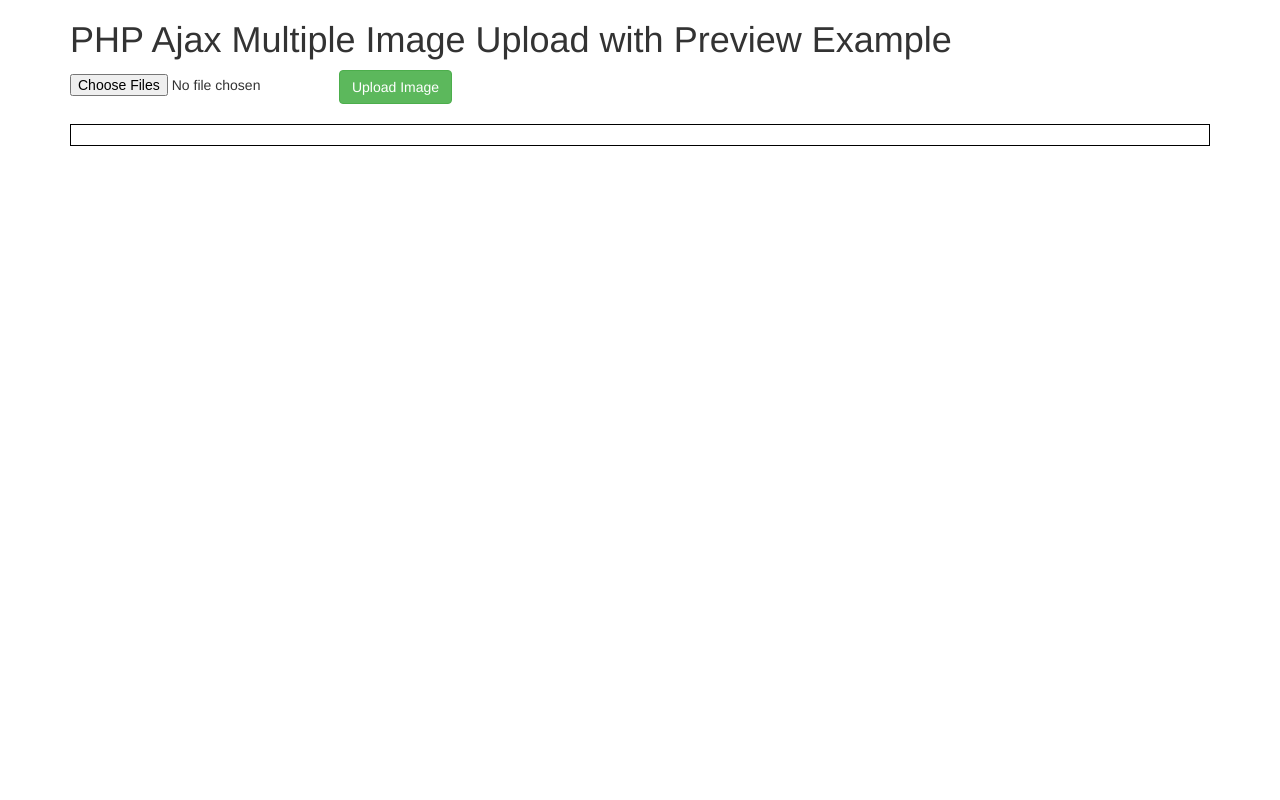
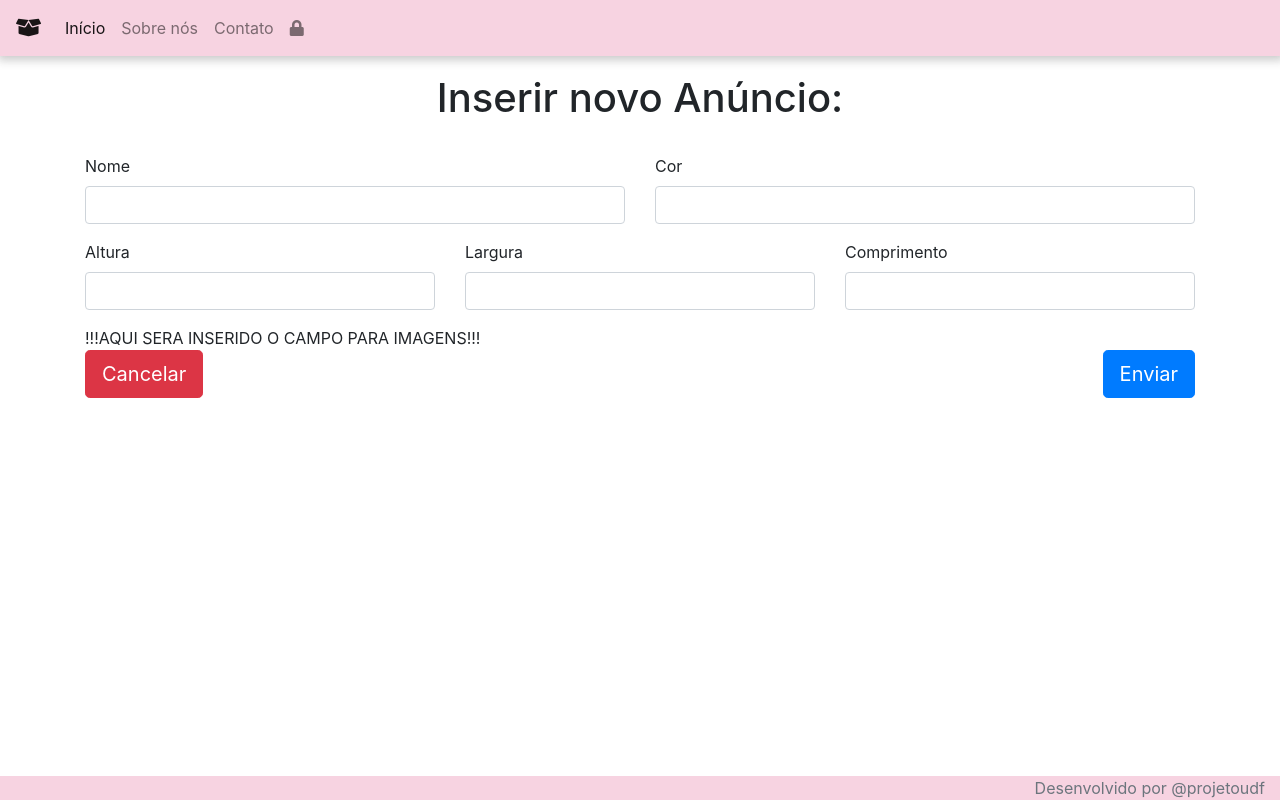
Before and after one commit to projetoudf/interdisciplinarII, a PHP site: page /produto/incluirProduto.php in a window 1280 px wide. Run offline with PHP 8.4, Linux system fonts and the light colour scheme; some libraries are stand-ins or nearby versions.

Commit message:
parte de incluir produto atualizada

```diff
--- a/base.php
+++ b/base.php
@@ -9,7 +9,7 @@
     <link rel="stylesheet" href="https://stackpath.bootstrapcdn.com/bootstrap/4.3.1/css/bootstrap.min.css" integrity="sha384-ggOyR0iXCbMQv3Xipma34MD+dH/1fQ784/j6cY/iJTQUOhcWr7x9JvoRxT2MZw1T" crossorigin="anonymous">
 
     <!-- CSS CUSTOM -->
-    <link rel="stylesheet" href="css/estilo.css">
+    <link rel="stylesheet" href="/css/estilo.css">
 
     <!-- Icones -->
     <link rel="stylesheet" href="https://use.fontawesome.com/releases/v5.7.2/css/all.css" integrity="sha384-fnmOCqbTlWIlj8LyTjo7mOUStjsKC4pOpQbqyi7RrhN7udi9RwhKkMHpvLbHG9Sr" crossorigin="anonymous">
@@ -17,14 +17,14 @@
     <title>Pingo de Amor</title>
   </head>
   <body>
-      <?php include "menu.php";
+      <?php include "/menu.php";
       ?>
 
         <h4>Este é o arquivo base. Ele já contêm o bootstrap, jquery, popper do bootstrap 4.0 e um menu. Utilize como base para novas páginas.</h4>
 
 
 
-        <?php include "footer.php";
+        <?php include "/footer.php";
       ?>
     <!-- Optional JavaScript -->
     <!-- jQuery first, then Popper.js, then Bootstrap JS -->
--- a/produto/incluirProduto.php
+++ b/produto/incluirProduto.php
@@ -1,69 +1,80 @@
-<!DOCTYPE html>
-<html>
+<!doctype html>
+<html lang="en">
+
 <head>
-  <title>PHP Ajax Multiple Image Upload with Preview Example</title>
-  <link href="https://maxcdn.bootstrapcdn.com/bootstrap/3.3.6/css/bootstrap.min.css" rel="stylesheet">
-  <script src="//ajax.googleapis.com/ajax/libs/jquery/1.12.4/jquery.min.js"></script>
-  <script src="https://cdnjs.cloudflare.com/ajax/libs/jquery.form/4.2.2/jquery.form.min.js"></script>
+    <!-- Required meta tags -->
+    <meta charset="utf-8">
+    <meta name="viewport" content="width=device-width, initial-scale=1, shrink-to-fit=no">
 
+    <!-- Bootstrap CSS -->
+    <link rel="stylesheet" href="https://stackpath.bootstrapcdn.com/bootstrap/4.3.1/css/bootstrap.min.css"
+        integrity="sha384-ggOyR0iXCbMQv3Xipma34MD+dH/1fQ784/j6cY/iJTQUOhcWr7x9JvoRxT2MZw1T" crossorigin="anonymous">
 
-  <style type="text/css">
-    input[type=file]{
-      display: inline;
-    }
-    #image_preview{
-      border: 1px solid black;
-      padding: 10px;
-    }
-    #image_preview img{
-      width: 200px;
-      padding: 5px;
-    }
-  </style>
+    <!-- CSS CUSTOM -->
+    <link rel="stylesheet" href="../css/estilo.css">
 
+    <!-- Icones -->
+    <link rel="stylesheet" href="https://use.fontawesome.com/releases/v5.7.2/css/all.css"
+        integrity="sha384-fnmOCqbTlWIlj8LyTjo7mOUStjsKC4pOpQbqyi7RrhN7udi9RwhKkMHpvLbHG9Sr" crossorigin="anonymous">
+    <link href="https://fonts.googleapis.com/icon?family=Material+Icons" rel="stylesheet">
+    <title>Pingo de Amor</title>
+</head>
 
-</head>
 <body>
+    <?php include "../menu.php";
+      ?>
+    <br>
+    <form action="enviarMensagem.php" method="POST">
+        <h1 class="text-center">Inserir novo Anúncio:</h1><br>
+        <div class="container">
+            <div class="row">
+                <div class="form-group col-6">
+                    <label>Nome</label>
+                    <input type="text" name="Nome_Produto" class="form-control" required>
+                </div>
+                <div class="form-group col-6">
+                    <label>Cor</label>
+                    <input type="text" name="Cor" class="form-control" required>
+                </div>
+            </div>
+            <div class="row">
+                <div class="form-group col-4">
+                    <label>Altura</label>
+                    <input type="email" name="Altura" class="form-control" required>
+                </div>
+                <div class="form-group col-4">
+                    <label>Largura</label>
+                    <input type="text" name="Largura" class="form-control" required>
+                </div>
+                <div class="form-group col-4">
+                    <label>Comprimento</label>
+                    <input type="text" name="Comprimento" class="form-control" required>
+                </div>
+            </div>
+            !!!AQUI SERA INSERIDO O CAMPO PARA IMAGENS!!!
+    <div>
+            <div class="form-group">
+            <button type="submit" class="btn btn-lg btn-danger ml-auto">Cancelar</button>
 
+                <button type="submit" class="btn btn-lg btn-primary float-right">Enviar</button>
 
-<div class="container">
-  <h1>PHP Ajax Multiple Image Upload with Preview Example</h1>
-  <form action="uploadFile.php" method="post" enctype="multipart/form-data">
-      <input type="file" id="uploadFile" name="uploadFile[]" multiple/>
-      <input type="submit" class="btn btn-success" name='submitImage' value="Upload Image"/>
+            </div>
     </form>
 
 
-  <br/>
-  <div id="image_preview"></div>
-</div>
-
-
+    <?php include "../footer.php";
+      ?>
+    <!-- Optional JavaScript -->
+    <!-- jQuery first, then Popper.js, then Bootstrap JS -->
+    <script src="https://code.jquery.com/jquery-3.3.1.slim.min.js"
+        integrity="sha384-q8i/X+965DzO0rT7abK41JStQIAqVgRVzpbzo5smXKp4YfRvH+8abtTE1Pi6jizo" crossorigin="anonymous">
+    </script>
+    <script src="https://cdnjs.cloudflare.com/ajax/libs/popper.js/1.14.7/umd/popper.min.js"
+        integrity="sha384-UO2eT0CpHqdSJQ6hJty5KVphtPhzWj9WO1clHTMGa3JDZwrnQq4sF86dIHNDz0W1" crossorigin="anonymous">
+    </script>
+    <script src="https://stackpath.bootstrapcdn.com/bootstrap/4.3.1/js/bootstrap.min.js"
+        integrity="sha384-JjSmVgyd0p3pXB1rRibZUAYoIIy6OrQ6VrjIEaFf/nJGzIxFDsf4x0xIM+B07jRM" crossorigin="anonymous">
+    </script>
 </body>
 
-
-<script type="text/javascript">
-
-
-  $("#uploadFile").change(function(){
-     $('#image_preview').html("");
-     var total_file=document.getElementById("uploadFile").files.length;
-
-
-     for(var i=0;i<total_file;i++)
-     {
-      $('#image_preview').append("<img src='"+URL.createObjectURL(event.target.files[i])+"'>");
-     }
-
-
-  });
-
-
-  $('form').ajaxForm(function()
-   {
-    alert("Uploaded SuccessFully");
-   });
-
-
-</script>
 </html>
```
Also changed, not shown: contato/contato.php (+18 -7 lines), produto/multiupload.php (deleted, +0 -25 lines), produto/salvarProduto.php (+19 -0 lines), produto/script.js (deleted, +0 -44 lines), produto/style.css (deleted, +0 -74 lines), produto/upload.php (deleted, +0 -25 lines). Lines whose indentation alone changed are shown as unchanged.
